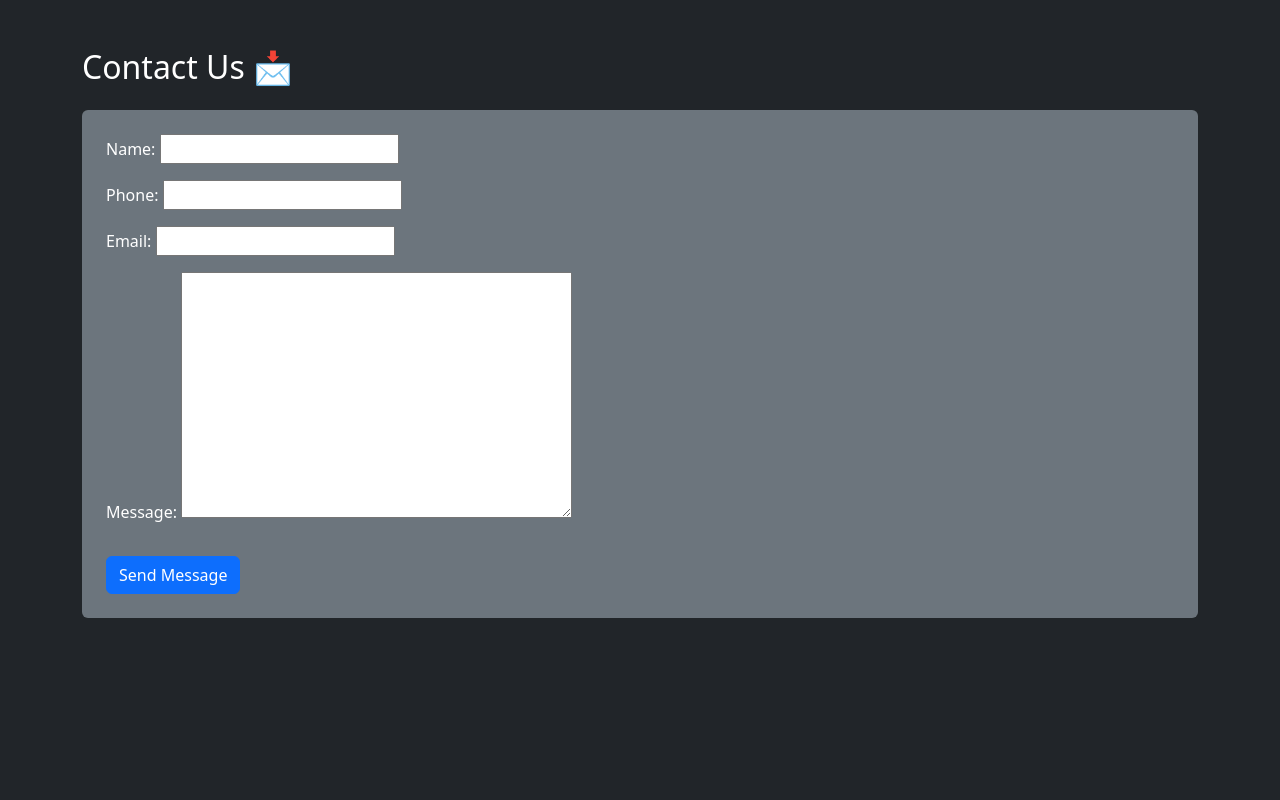
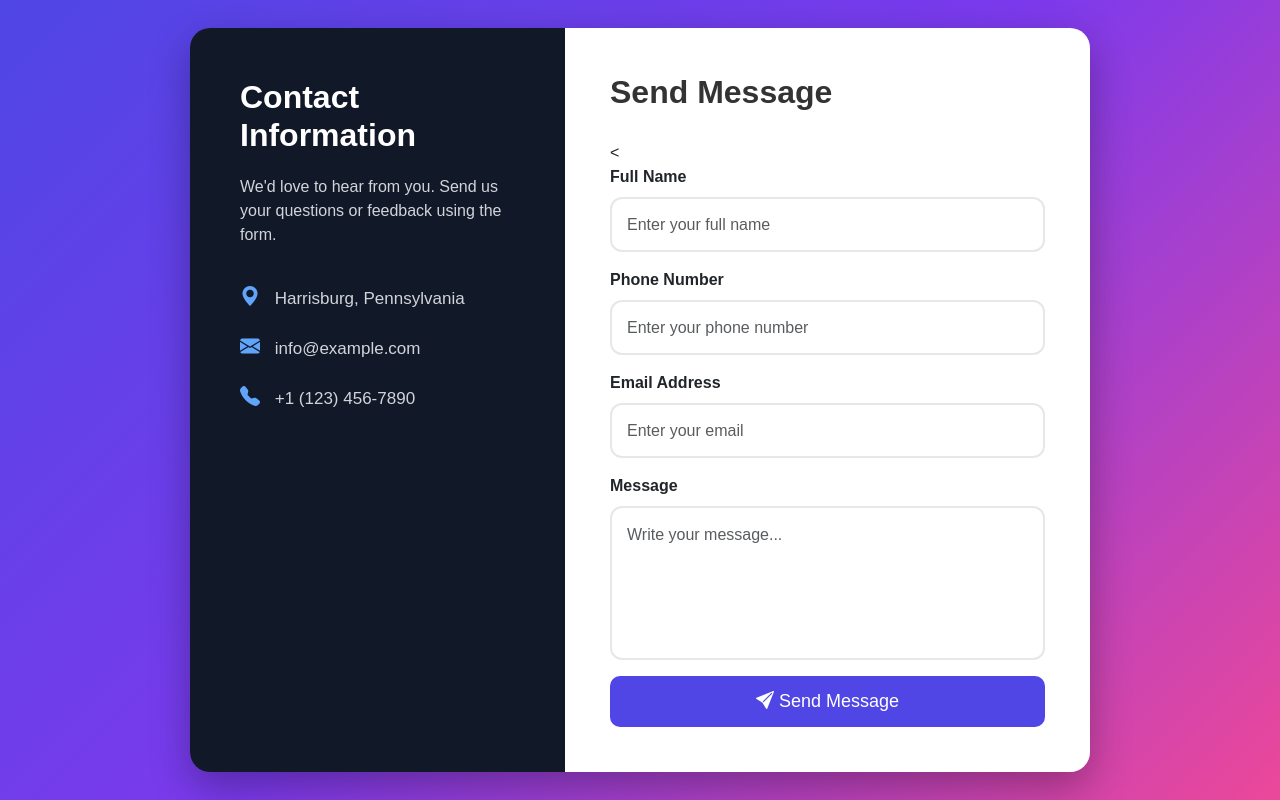
Before and after one commit to Rushi6767/fullstack-commerce-platform, a Django app: template 1django/core/templates/contact.html in a window 1280 px wide. Run offline with Django 5.2, Linux system fonts and the light colour scheme; the template is opened without the code that fills it: values that come from a table or form of the project are taken from there, others are empty.

Commit message:
Improve Contact us page

```diff
--- a/1django/core/templates/contact.html
+++ b/1django/core/templates/contact.html
@@ -1,24 +1,247 @@
 <!DOCTYPE html>
-<html>
+<html lang="en">
 <head>
+    <meta charset="UTF-8">
+    <meta name="viewport" content="width=device-width, initial-scale=1.0">
     <title>Contact Us</title>
+
+    <!-- Bootstrap -->
     <link href="https://cdn.jsdelivr.net/npm/bootstrap@5.3.3/dist/css/bootstrap.min.css" rel="stylesheet">
+
+    <!-- Bootstrap Icons -->
+    <link href="https://cdn.jsdelivr.net/npm/bootstrap-icons@1.11.3/font/bootstrap-icons.css" rel="stylesheet">
+
+    <style>
+
+        body{
+            background:linear-gradient(135deg,#4F46E5,#7C3AED,#EC4899);
+            min-height:100vh;
+            display:flex;
+            justify-content:center;
+            align-items:center;
+            font-family:Arial,Helvetica,sans-serif;
+        }
+
+        .contact-card{
+            width:900px;
+            background:rgba(255,255,255,.12);
+            backdrop-filter:blur(15px);
+            border-radius:20px;
+            overflow:hidden;
+            box-shadow:0 15px 40px rgba(0,0,0,.3);
+        }
+
+        .left-side{
+            background:#111827;
+            color:white;
+            padding:50px;
+            height:100%;
+        }
+
+        .left-side h2{
+            font-weight:bold;
+            margin-bottom:20px;
+        }
+
+        .left-side p{
+            color:#d1d5db;
+        }
+
+        .contact-info{
+            margin-top:35px;
+        }
+
+        .contact-info p{
+            margin-bottom:20px;
+            font-size:17px;
+        }
+
+        .contact-info i{
+            color:#60A5FA;
+            margin-right:10px;
+            font-size:20px;
+        }
+
+        .right-side{
+            background:white;
+            padding:45px;
+        }
+
+        .right-side h2{
+            font-weight:bold;
+            color:#333;
+            margin-bottom:30px;
+        }
+
+        .form-control{
+            border-radius:10px;
+            padding:12px;
+        }
+
+        textarea{
+            resize:none;
+        }
+
+        .btn-send{
+            background:#4F46E5;
+            color:white;
+            width:100%;
+            padding:12px;
+            border:none;
+            border-radius:10px;
+            font-size:18px;
+            transition:.3s;
+        }
+        .custom-input{
+            height:55px;
+            border-radius:12px;
+            border:2px solid #e5e7eb;
+            padding:15px;
+            font-size:16px;
+            transition:.3s;
+            box-shadow:none;
+        }
+
+        .custom-input:focus{
+            border-color:#4F46E5;
+            box-shadow:0 0 0 .25rem rgba(79,70,229,.15);
+        }
+
+        textarea.custom-input{
+            height:auto;
+        }
+
+        .btn-send:hover{
+            background:#3730A3;
+            transform:translateY(-2px);
+        }
+
+        @media(max-width:768px){
+
+            .contact-card{
+                width:95%;
+            }
+
+            .left-side{
+                display:none;
+            }
+
+        }
+
+    </style>
+
 </head>
 
-<body class="bg-dark text-white">
+<body>
 
-<div class="container mt-5">
-    <h2 class="mb-4">Contact Us 📩</h2>
+<div class="contact-card">
 
-    <form method="POST" class="p-4 bg-secondary rounded">
-        {% csrf_token %}
+    <div class="row g-0">
 
-        {{ form.as_p }}
+        <!-- Left Side -->
 
-        <button type="submit" class="btn btn-primary mt-3">
-            Send Message
-        </button>
-    </form>
+        <div class="col-md-5">
+
+            <div class="left-side">
+
+                <h2>Contact Information</h2>
+
+                <p>
+                    We'd love to hear from you.
+                    Send us your questions or feedback using the form.
+                </p>
+
+                <div class="contact-info">
+
+                    <p>
+                        <i class="bi bi-geo-alt-fill"></i>
+                        Harrisburg, Pennsylvania
+                    </p>
+
+                    <p>
+                        <i class="bi bi-envelope-fill"></i>
+                        info@example.com
+                    </p>
+
+                    <p>
+                        <i class="bi bi-telephone-fill"></i>
+                        +1 (123) 456-7890
+                    </p>
+
+                </div>
+
+            </div>
+
+        </div>
+
+        <!-- Right Side -->
+
+        <div class="col-md-7">
+
+            <div class="right-side">
+
+                <h2>Send Message</h2>
+
+                <form method="POST">
+
+                    {% csrf_token %}
+
+                    <<div class="mb-3">
+    <label class="form-label fw-semibold">Full Name</label>
+    <input
+        type="text"
+        name="name"
+        class="form-control custom-input"
+        placeholder="Enter your full name"
+        required>
+</div>
+
+<div class="mb-3">
+    <label class="form-label fw-semibold">Phone Number</label>
+    <input
+        type="text"
+        name="phone"
+        class="form-control custom-input"
+        placeholder="Enter your phone number"
+        required>
+</div>
+
+<div class="mb-3">
+    <label class="form-label fw-semibold">Email Address</label>
+    <input
+        type="email"
+        name="email"
+        class="form-control custom-input"
+        placeholder="Enter your email"
+        required>
+</div>
+
+<div class="mb-3">
+    <label class="form-label fw-semibold">Message</label>
+    <textarea
+        name="message"
+        rows="5"
+        class="form-control custom-input"
+        placeholder="Write your message..."
+        required></textarea>
+</div>
+
+                    <button class="btn-send">
+
+                        <i class="bi bi-send-fill"></i>
+
+                        Send Message
+
+                    </button>
+
+                </form>
+
+            </div>
+
+        </div>
+
+    </div>
+
 </div>
 
 </body>
```
Also changed, not shown: 1django/core/templates/success.html (added, +16 -0 lines).
